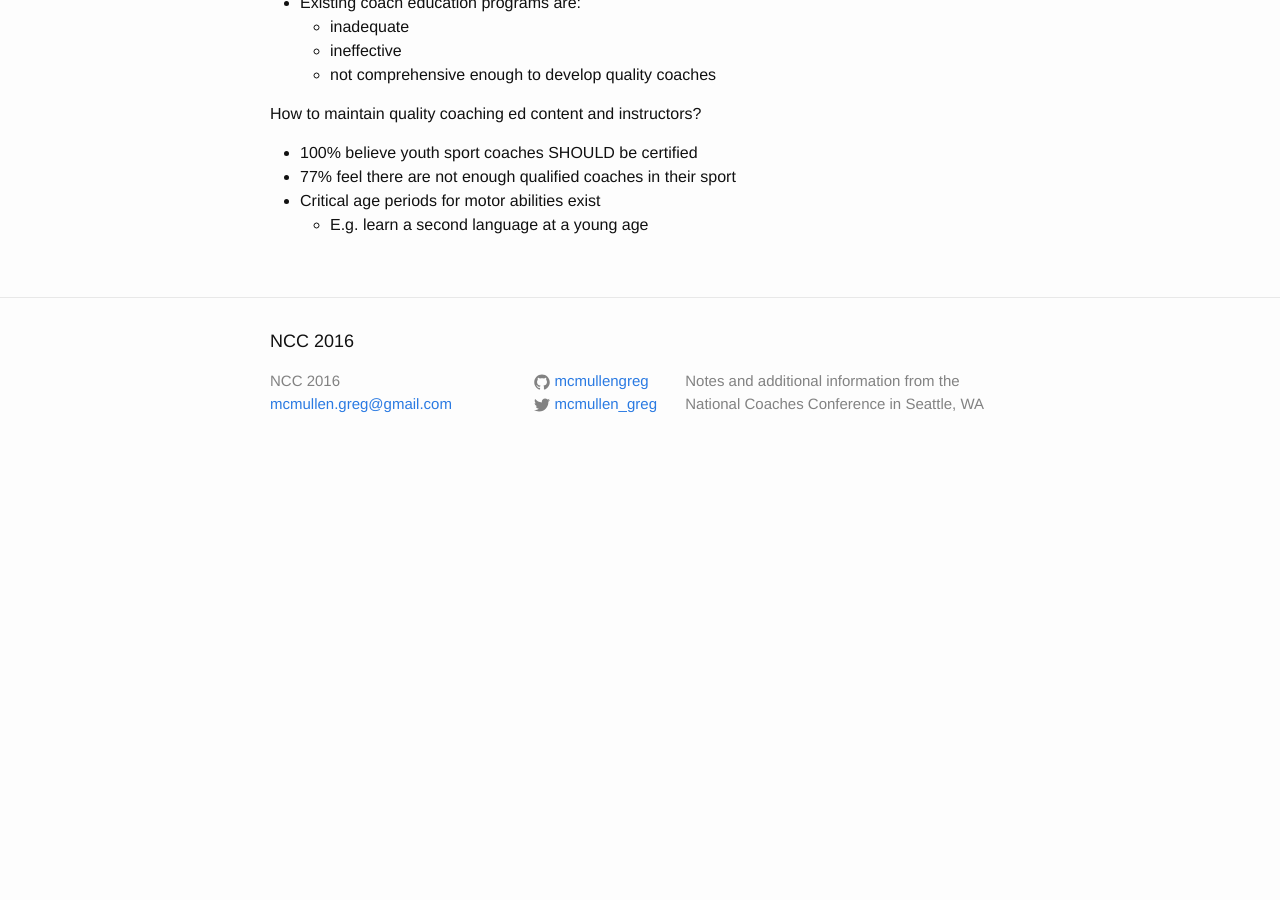
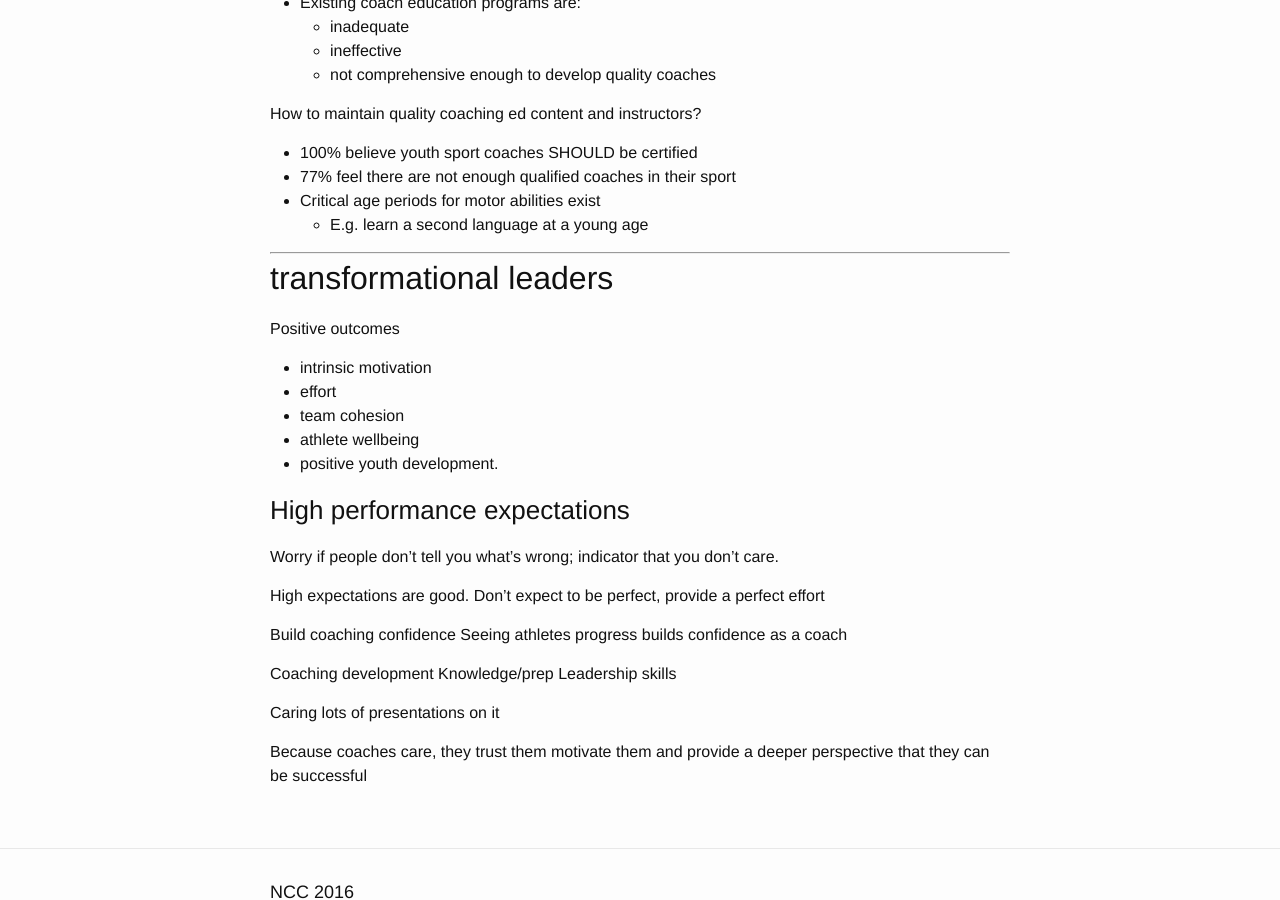
Before and after one commit to mcmullengreg/NCC2016, a Jekyll site: the page built from _posts/2016-06-22-coaching-education.md, in a window 1280 px wide and 900 px high, scrolled down 3565 px. Built offline with Jekyll 4.4.1, drawn with Linux system fonts in a browser that asks for light colours; before the commit the page ends 4040 px from its top, so only the background shows below that.

Commit message:
Update 2016-06-22-coaching-education.md

```diff
--- a/_posts/2016-06-22-coaching-education.md
+++ b/_posts/2016-06-22-coaching-education.md
@@ -164,3 +164,32 @@ How to maintain quality coaching ed content and instructors?
 - 77% feel there are not enough qualified coaches in their sport
 - Critical age periods for motor abilities exist
   - E.g. learn a second language at a young age
+
+---
+
+## transformational leaders
+
+Positive outcomes
+
+- intrinsic motivation
+- effort
+- team cohesion
+- athlete wellbeing
+- positive youth development.
+
+### High performance expectations
+
+Worry if people don't tell you what's wrong; indicator that you don't care.
+
+High expectations are good. Don't expect to be perfect, provide a perfect effort
+
+Build coaching confidence
+Seeing athletes progress builds confidence as a coach
+
+Coaching development
+Knowledge/prep
+Leadership skills
+
+Caring lots of presentations on it
+
+Because coaches care, they trust them motivate them and provide a deeper perspective that they can be successful
```
